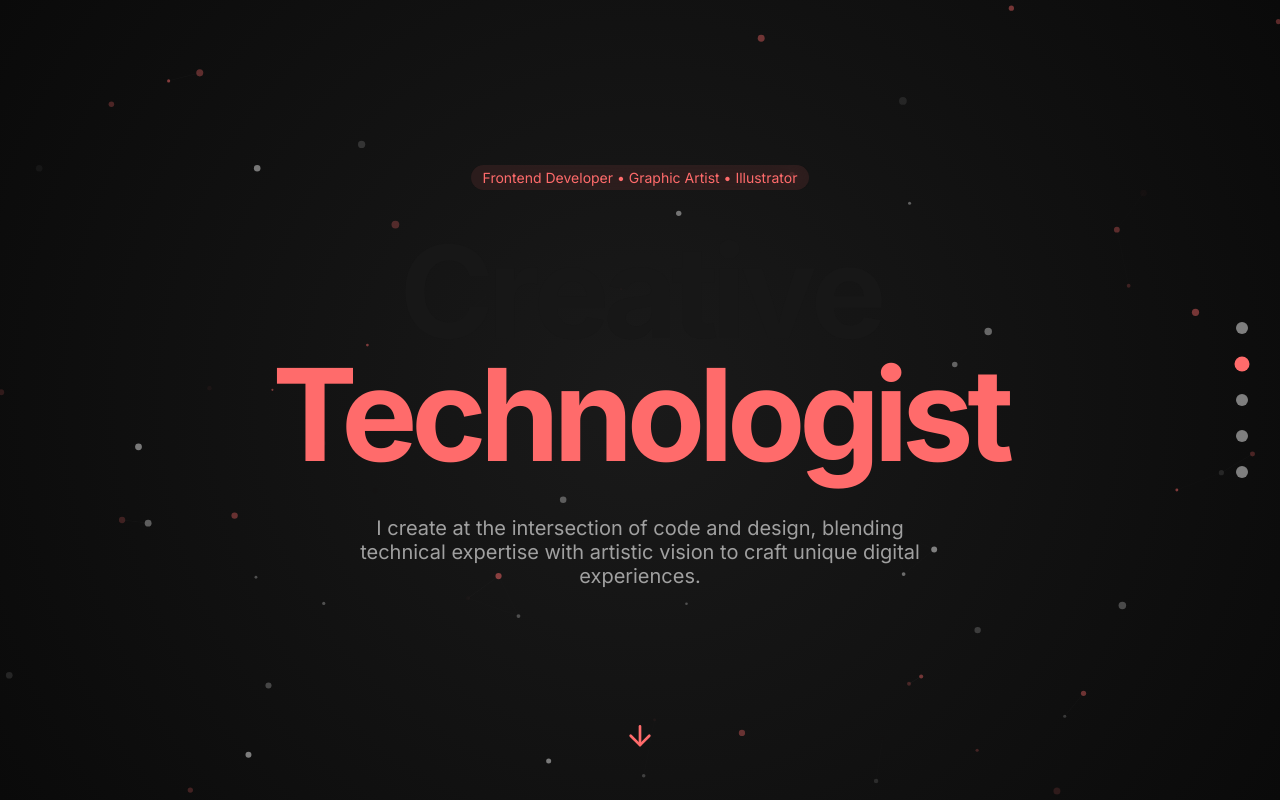
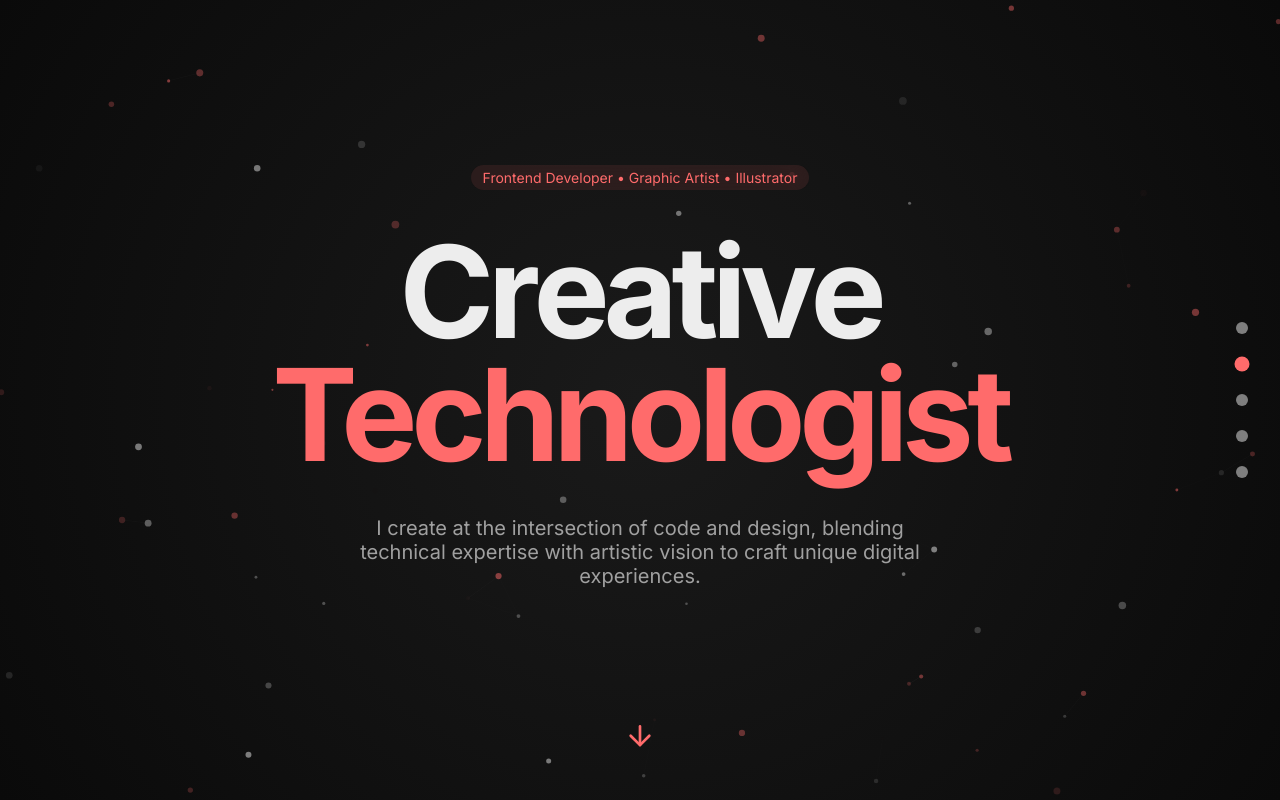
Before and after one commit to tielass/tielass-portfolio, a Next.js app: page / in a window 1280 px wide. Shown: the top 800 px of the page. Built offline with nearby package versions, Linux system fonts and the light colour scheme.

Commit message:
chrome, mozilla fixes

```diff
--- a/app/globals.css
+++ b/app/globals.css
@@ -1,7 +1,7 @@
 
 :root {
-  --background: #ffffff;
-  --foreground: #171717;
+  --background: #0a0a0a; /* Always dark background */
+  --foreground: #ededed; /* Always light text */
   --font-sans: 'Inter', sans-serif;
 }
 
--- a/components/Hero/Hero.styles.js
+++ b/components/Hero/Hero.styles.js
@@ -61,6 +61,8 @@ export const ArrowContainer = styled(motion.div)`
   bottom: 3rem;
   left: 50%;
   transform: translateX(-50%);
+  z-index: 100;
+
   &:hover {
     cursor: pointer;
   }
```
